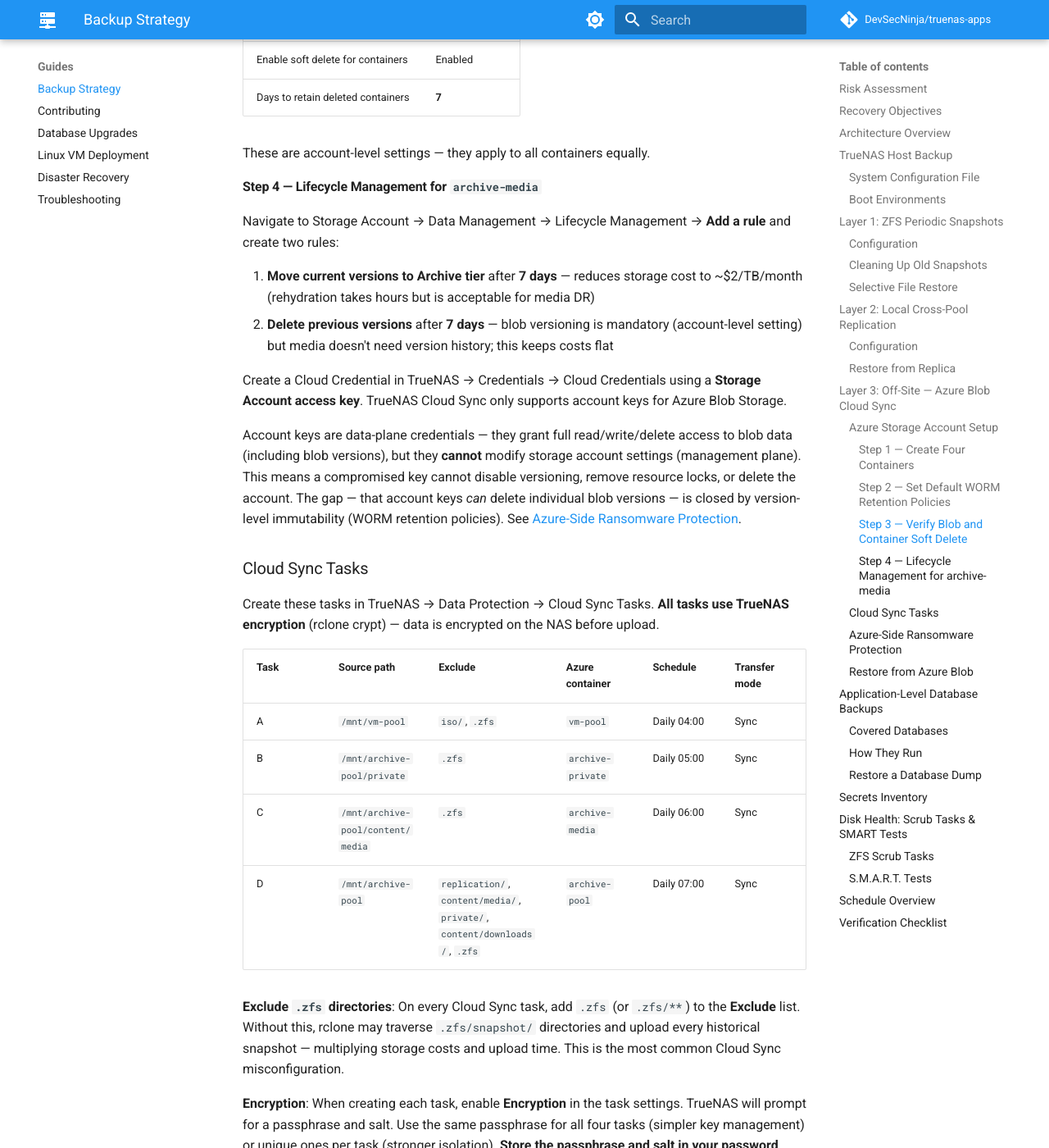
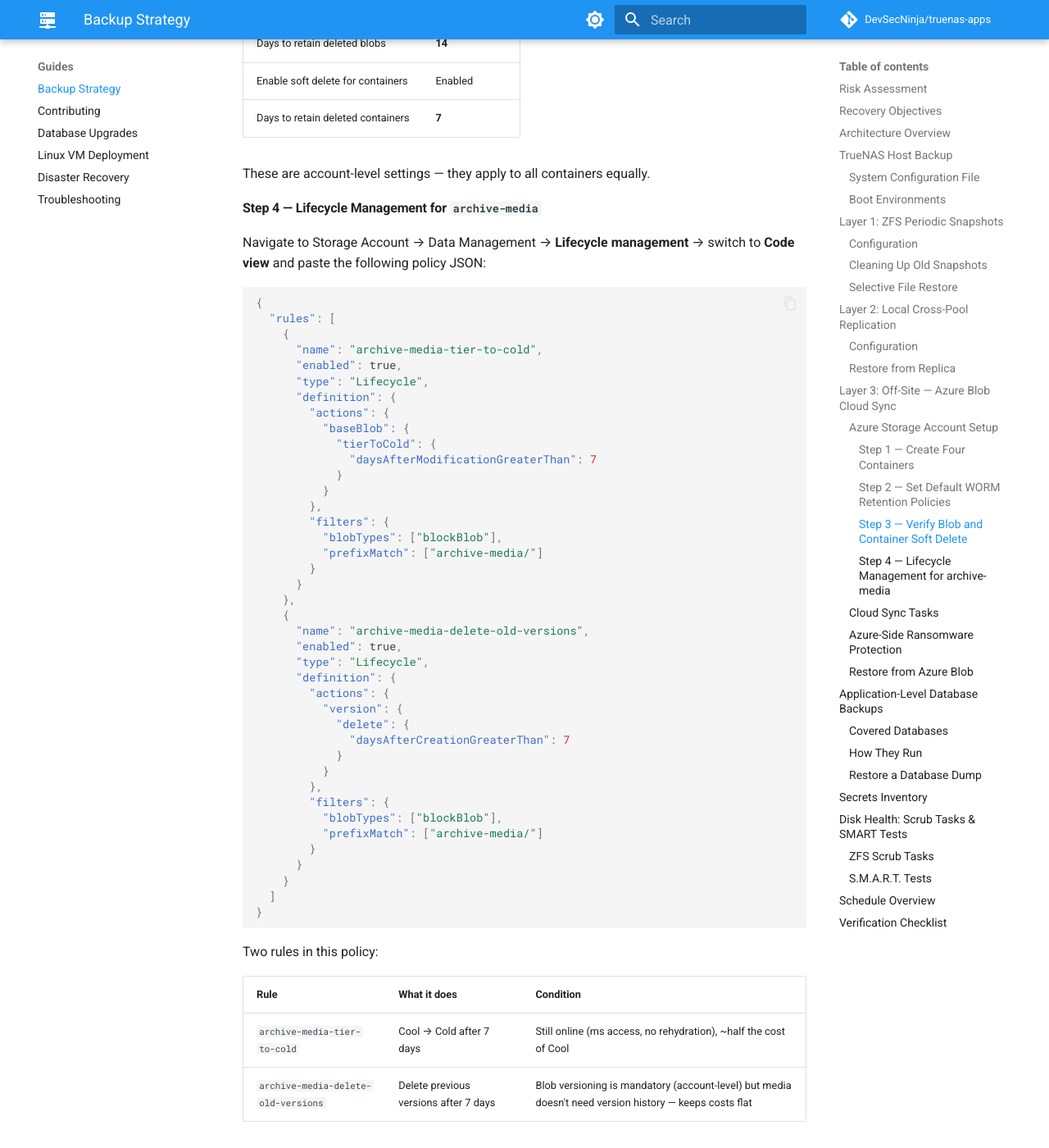
Before and after one commit to DevSecNinja/truenas-apps, an MkDocs documentation site: the page built from docs/BACKUP.md, in a window 1280 px wide and 1400 px high, scrolled down 10860 px. Shown: the whole window at 82% size. Built offline with MkDocs 1.6.1 and Material for MkDocs 9.7.7, drawn with Linux system fonts in a browser that asks for light colours; comment, search, counter and statistics services are not loaded; some of the changed text lies outside the part shown.

Commit message:
docs: update backup documentation to clarify Azure Blob recovery times and lifecycle management policies

````diff
--- a/docs/BACKUP.md
+++ b/docs/BACKUP.md
@@ -40,7 +40,7 @@
     subgraph Azure["Azure Blob Storage\n(encrypted uploads)"]
         B1["vm-pool\nCool tier"]
         B2["archive-private\nCool tier"]
-        B3["archive-media\nArchive tier"]
+        B3["archive-media\nCool → Cold"]
     end
 
     VM -- "Hourly\nsnapshots" --> VM
@@ -296,7 +296,7 @@
 | `archive-pool`    | —                | —            | —                             | Skip — no policy needed      |
 | `archive-media`   | —                | —            | —                             | Skip — no policy needed      |
 
-During the retention period, blob versions in that container **cannot be deleted by any credential** — not even account keys. Leave policies **unlocked** (allows future adjustment; locking is only needed for regulatory compliance like SEC 17a-4(f)). The `archive-pool` and `archive-media` containers intentionally have **no** retention policy — their content is either replaceable or already covered elsewhere.
+During the retention period, blob versions in that container **cannot be deleted by any credential** — not even account keys. Policies are created in an **unlocked** state by default — this is what you want. A locked policy can never be shortened or removed (irreversible). Only lock policies if required for regulatory compliance (SEC 17a-4(f)). The `archive-pool` and `archive-media` containers intentionally have **no** retention policy — their content is either replaceable or already covered elsewhere.
 
 #### Step 3 — Verify Blob and Container Soft Delete
 
@@ -315,10 +315,59 @@
 
 #### Step 4 — Lifecycle Management for `archive-media`
 
-Navigate to Storage Account → Data Management → Lifecycle Management → **Add a rule** and create two rules:
+Navigate to Storage Account → Data Management → **Lifecycle management** → switch to **Code view** and paste the following policy JSON:
 
-1. **Move current versions to Archive tier** after **7 days** — reduces storage cost to ~$2/TB/month (rehydration takes hours but is acceptable for media DR)
-2. **Delete previous versions** after **7 days** — blob versioning is mandatory (account-level setting) but media doesn't need version history; this keeps costs flat
+```json
+{
+  "rules": [
+    {
+      "name": "archive-media-tier-to-cold",
+      "enabled": true,
+      "type": "Lifecycle",
+      "definition": {
+        "actions": {
+          "baseBlob": {
+            "tierToCold": {
+              "daysAfterModificationGreaterThan": 7
+            }
+          }
+        },
+        "filters": {
+          "blobTypes": ["blockBlob"],
+          "prefixMatch": ["archive-media/"]
+        }
+      }
+    },
+    {
+      "name": "archive-media-delete-old-versions",
+      "enabled": true,
+      "type": "Lifecycle",
+      "definition": {
+        "actions": {
+          "version": {
+            "delete": {
+              "daysAfterCreationGreaterThan": 7
+            }
+          }
+        },
+        "filters": {
+          "blobTypes": ["blockBlob"],
+          "prefixMatch": ["archive-media/"]
+        }
+      }
+    }
+  ]
+}
+```
+
+Two rules in this policy:
+
+| Rule                                | What it does                          | Condition                                                                                              |
+| ----------------------------------- | ------------------------------------- | ------------------------------------------------------------------------------------------------------ |
+| `archive-media-tier-to-cold`        | Cool → Cold after 7 days              | Still online (ms access, no rehydration), ~half the cost of Cool                                       |
+| `archive-media-delete-old-versions` | Delete previous versions after 7 days | Blob versioning is mandatory (account-level) but media doesn't need version history — keeps costs flat |
+
+Archive tier is not used — at current data volumes (< 4 TB) the savings over Cold (~$10/month) don't justify the 180-day minimum retention and hours-long rehydration delay. This can be revisited if media grows significantly.
 
 Create a Cloud Credential in TrueNAS → Credentials → Cloud Credentials using a **Storage Account access key**. TrueNAS Cloud Sync only supports account keys for Azure Blob Storage.
 
@@ -358,7 +407,7 @@
 
 - Full media library
 - Blob versioning is enabled (account-level mandate) but no WORM retention — old versions are cleaned up by lifecycle rule after 7 days
-- Lifecycle policy moves current blobs to Archive tier after 7 days for minimal storage cost
+- Lifecycle policy moves current blobs to Cold tier after 7 days for minimal storage cost
 - `downloads/` is **not** under `media/` so it is excluded automatically by path scope
 
 **Task D — archive-pool (catch-all):**
@@ -430,11 +479,7 @@
 
 This requires configuring an rclone remote with the crypt wrapper and appropriate credentials. See the [rclone crypt documentation](https://rclone.org/crypt/).
 
-For the `archive-media` container, blobs older than 7 days are in Archive tier and must be **rehydrated** before download:
-
-1. In Azure Portal → Storage Account → Container → select blob(s)
-2. Change tier to **Cool** (rehydration takes up to 15 hours for Standard priority)
-3. Once rehydrated, download via Cloud Sync Pull or rclone
+For the `archive-media` container, blobs move from Cool to Cold tier after 7 days via lifecycle policy. Cold tier is still online — blobs can be downloaded directly without rehydration, just like Cool tier blobs.
 
 ---
 
````
Also changed, not shown: other parts of docs/BACKUP.md (+1 -1 lines).
